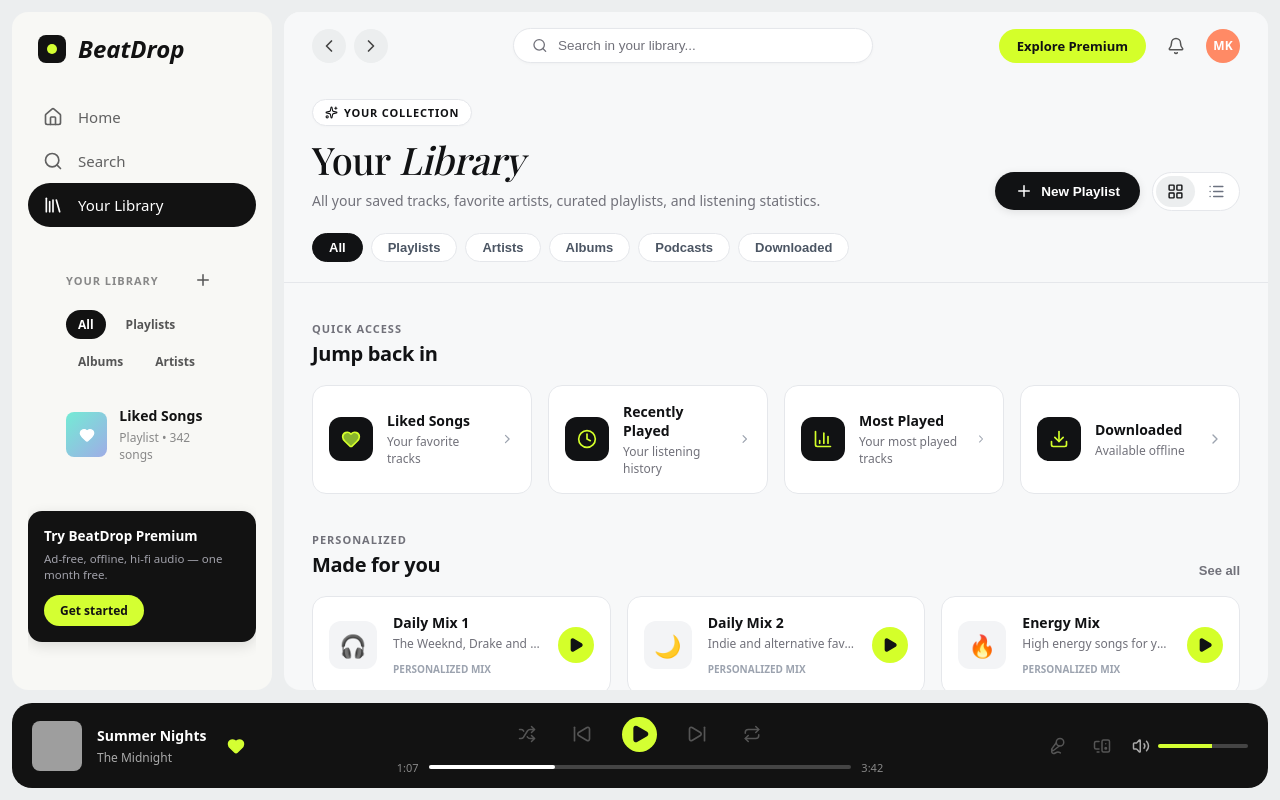
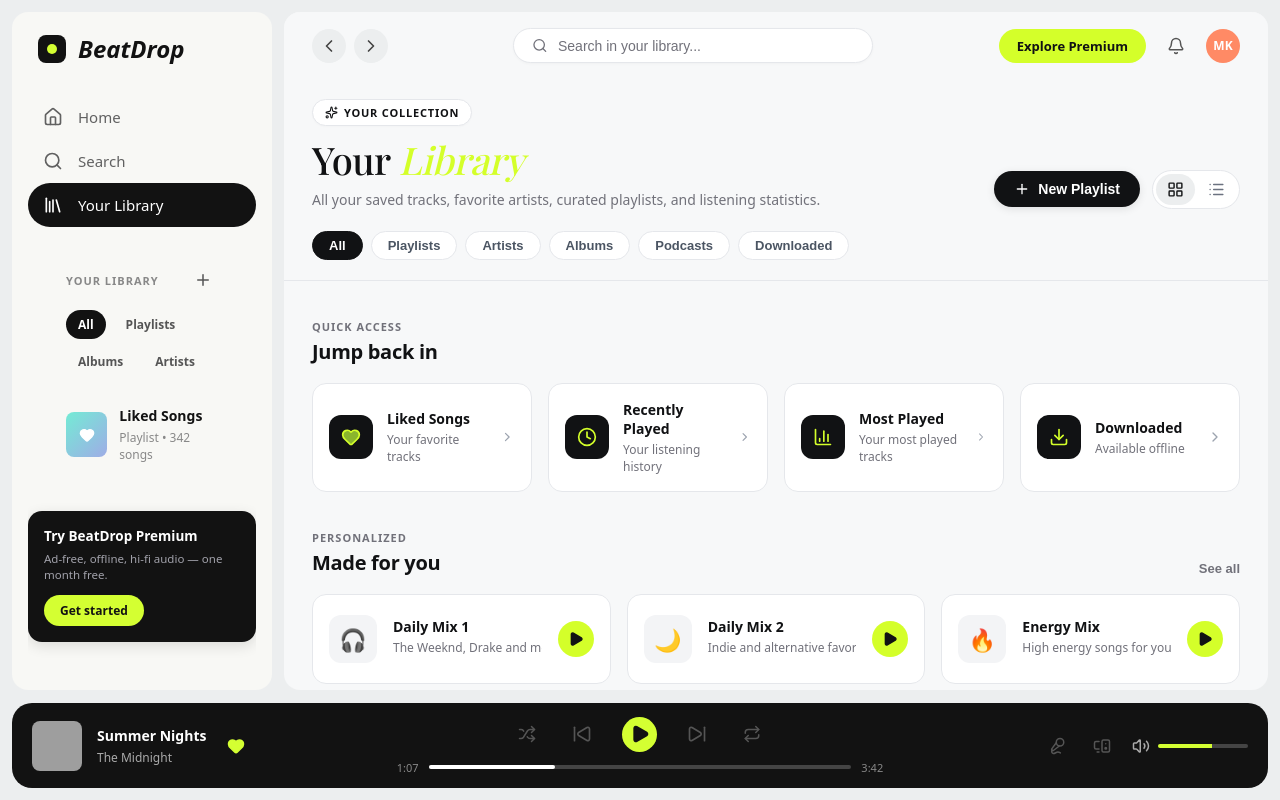
Before and after one commit to mukti2532beai25-bit/BeatDrop, a React (Vite) app: page /library in a window 1280 px wide. Built offline with nearby package versions, Linux system fonts and the light colour scheme; grey boxes are pictures that could not be loaded; a web font is replaced by a local one.

Commit message:
final changes

```diff
--- a/src/components/library/LibraryHeader.jsx
+++ b/src/components/library/LibraryHeader.jsx
@@ -1,16 +1,6 @@
 import React, { useState } from "react";
 import { useNavigate, Link } from "react-router-dom";
-import {
-  Plus,
-  LayoutGrid,
-  List,
-  ChevronLeft,
-  ChevronRight,
-  Search,
-  Bell,
-  Sparkles,
-  Filter
-} from "lucide-react";
+import { Plus, LayoutGrid, List, ChevronLeft, ChevronRight, Search, Bell,Sparkles} from "lucide-react";
 
 function LibraryHeader() {
   const navigate = useNavigate();
@@ -19,8 +9,7 @@ function LibraryHeader() {
 
   return (
     <div className="lb-header-container">
-      {/* Universal Top Nav */}
-      <header className="lb-top-nav">
+        <header className="lb-top-nav">
         <div className="lb-nav-arrows">
           <button className="lb-arrow-btn" onClick={() => navigate(-1)} title="Go back">
             <ChevronLeft size={20} />
@@ -56,8 +45,6 @@ function LibraryHeader() {
           </div>
         </div>
       </header>
-
-      {/* Hero Title & Actions Header */}
       <div className="lbheader">
         <div className="lb-title-group">
           <div className="lb-badge">
@@ -74,7 +61,7 @@ function LibraryHeader() {
 
         <div className="lb-action-buttons">
           <button className="lb-create-btn" title="Create a new playlist">
-            <Plus size={18} />
+            <Plus size={16} />
             <span>New Playlist</span>
           </button>
           <div className="lb-view-toggle">
@@ -95,8 +82,6 @@ function LibraryHeader() {
           </div>
         </div>
       </div>
-
-      {/* Filter Tabs */}
       <div className="lb-filter-bar">
         {["all", "playlists", "artists", "albums", "podcasts", "downloaded"].map((tab) => (
           <button
--- a/src/components/library/MadeForYou.jsx
+++ b/src/components/library/MadeForYou.jsx
@@ -19,7 +19,7 @@ function MadeForYou() {
                         <div className="mix-content">
                             <h3>{mix.title}</h3>
                             <p>{mix.description}</p>
-                            <span>{mix.type} </span>
+
                         </div>
                         <button className="mix-btn" title="Play mix">
                             <Play size={16} fill="white" />
--- a/src/pages/Library.css
+++ b/src/pages/Library.css
@@ -1,6 +1,6 @@
 
 .lbpage {
-  padding: 0 0 60px 0;
+  padding: 0 0  0;
   width: 100%;
   margin: 0;
   box-sizing: border-box;
@@ -19,7 +19,7 @@
   align-items: center;
   padding: 16px 28px;
   gap: 16px;
-  background-color: #F7F8F9;
+
 }
 
 .lb-nav-arrows {
@@ -74,9 +74,8 @@
   border: none;
   outline: none;
   width: 100%;
-  font-size: 13.5px;
+  font-size: 14px;
   color: #121212;
-  background: transparent;
   cursor: pointer;
 }
 
@@ -183,14 +182,12 @@
 
 .lb-main-title span {
   font-style: italic;
-  color: #111214;
+  color:#D4FF2A;
 }
 
 .lbdescription {
-  margin: 0;
   font-size: 14px;
   color: #71717A;
-  line-height: 1.5;
   max-width: 540px;
 }
 
@@ -207,7 +204,7 @@
   padding: 10px 20px;
   border-radius: 50px;
   font-weight: 700;
-  font-size: 13.5px;
+  font-size: 14px;
   display: inline-flex;
   align-items: center;
   gap: 8px;
@@ -390,7 +387,6 @@
 }
 
 .mix-card {
-  position: relative;
   display: flex;
   align-items: center;
   gap: 16px;
@@ -432,7 +428,6 @@
   color: #111214;
   white-space: nowrap;
   overflow: hidden;
-  text-overflow: ellipsis;
 }
 
 .mix-content p {
@@ -441,16 +436,8 @@
   color: #71717A;
   white-space: nowrap;
   overflow: hidden;
-  text-overflow: ellipsis;
+
 }
-
-.mix-content span {
-  font-size: 10px;
-  font-weight: 700;
-  color: #9CA3AF;
-  text-transform: uppercase;
-}
-
 .mix-btn {
   width: 36px;
   height: 36px;
@@ -468,8 +455,8 @@
 }
 
 .mix-btn svg {
-  fill: #111214 !important;
-  color: #111214 !important;
+  fill: #111214 ;
+  color: #111214;
 }
 
 .mix-btn:hover {
@@ -492,11 +479,6 @@
   border-bottom: 1px solid #F3F4F6;
   transition: background-color 0.15s ease;
 }
-
-.recentsong:last-child {
-  border-bottom: none;
-}
-
 .recentsong:hover {
   background: #F9FAFB;
 }
@@ -513,17 +495,15 @@
   height: 44px;
   object-fit: cover;
   border-radius: 8px;
-  background-color: #E5E7EB;
-}
+ }
 
 .songinfo h3 {
   margin: 0 0 3px;
   font-size: 13.5px;
   font-weight: 700;
   color: #111214;
-  white-space: nowrap;
   overflow: hidden;
-  text-overflow: ellipsis;
+
 }
 
 .songinfo p {
@@ -543,9 +523,6 @@
   background: transparent;
   color: #9CA3AF;
   cursor: pointer;
-  display: flex;
-  align-items: center;
-  justify-content: center;
   padding: 4px;
   border-radius: 4px;
 }
@@ -642,9 +619,6 @@
   margin-bottom: 14px;
 }
 
-.dna-row:last-child {
-  margin-bottom: 0;
-}
 
 .dna-title {
   display: flex;
@@ -737,8 +711,8 @@
 }
 
 .cl-btn svg {
-  fill: #111214 !important;
-  color: #111214 !important;
+  fill: #111214;
+  color: #111214;
 }
 
 .cl-card:hover .cl-btn {
```
